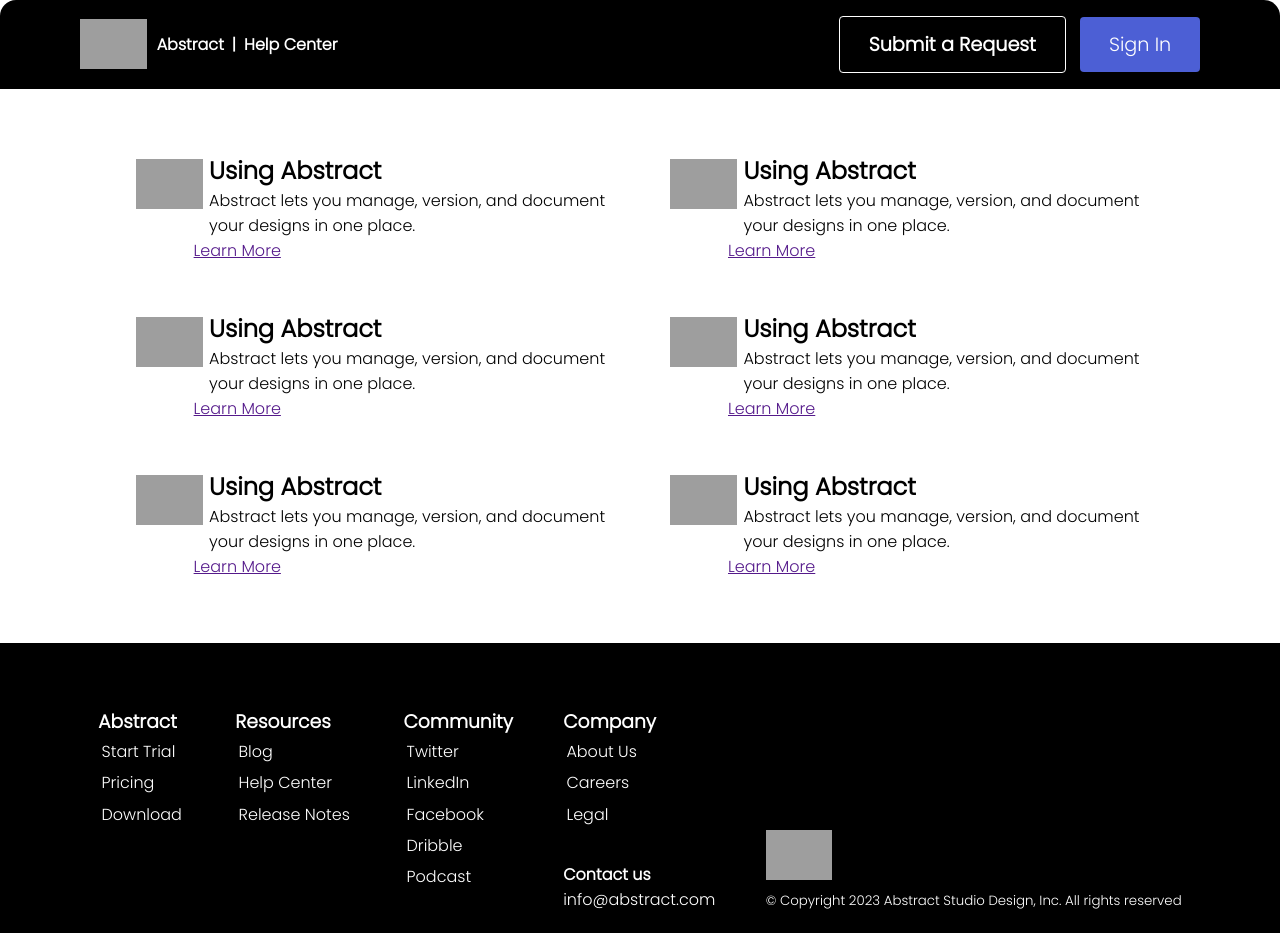
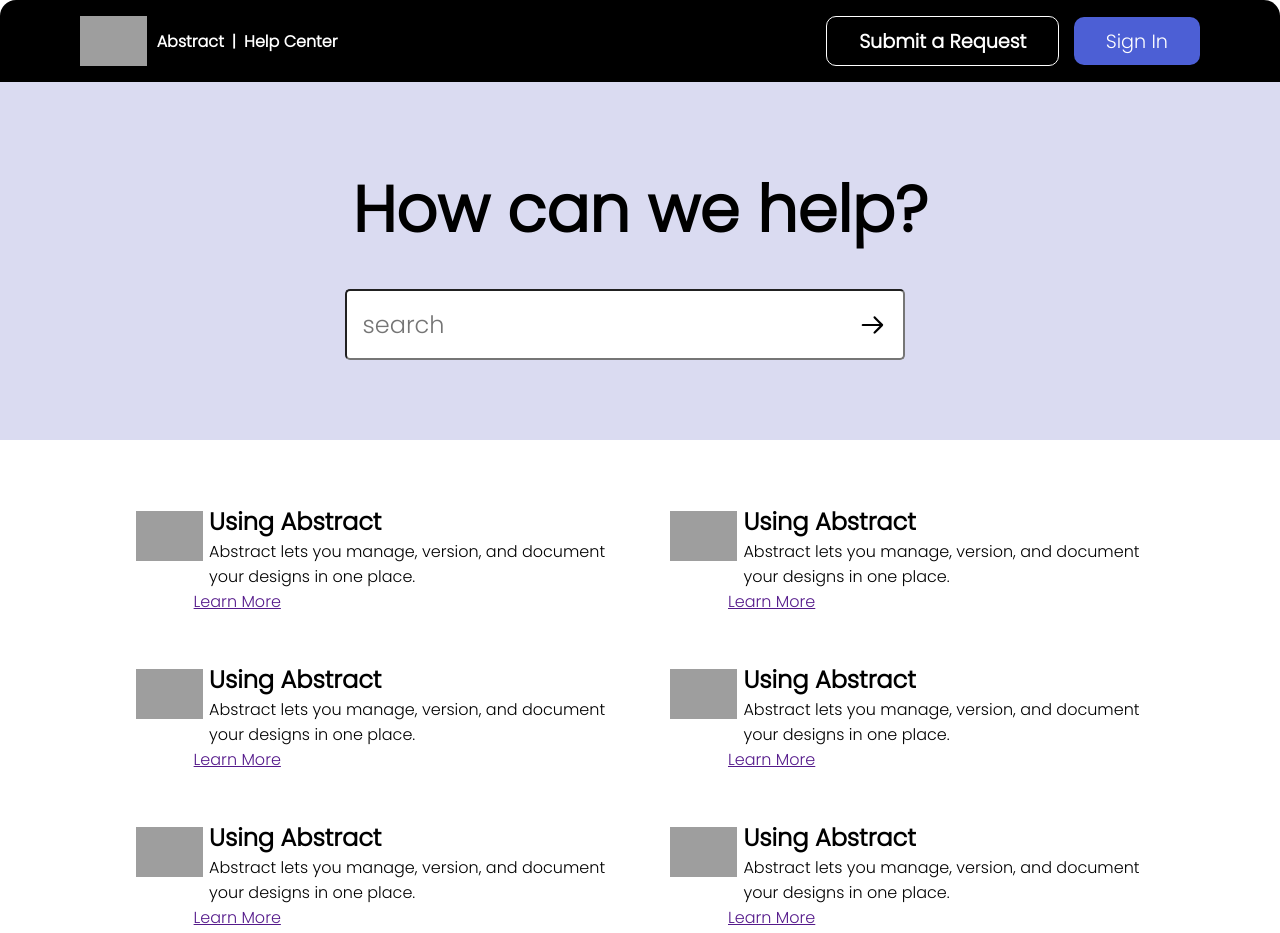
Before and after one commit to Ninnoss/Abstract-Project, a plain HTML site: page Index.html in a window 1280 px wide. Shown: the top 933 px of the page. Drawn offline with Linux system fonts and the light colour scheme; grey boxes are pictures that could not be loaded.

Commit message:
Search-section done

```diff
--- a/Index.html
+++ b/Index.html
@@ -33,6 +33,24 @@
         </div>
 
         <main>
+            <section class="search-section">
+                <h1>How can we help?</h1>
+                <form action="">
+                    <input type="search" placeholder="search" name="search">
+                    <svg class="arrow-svg" version="1.1" id="Layer_1" xmlns="http://www.w3.org/2000/svg" xmlns:xlink="http://www.w3.org/1999/xlink" x="0px"
+                        y="0px" viewBox="0 0 612 792" style="enable-background:new 0 0 612 792;" xml:space="preserve">
+                        <g>
+                            <path d="M446.3,417.18c-3.38,0-5.35,0-7.31,0c-107.35,0-214.7-0.02-322.05,0.04c-5.82,0-11.25-0.71-15.99-4.44
+                    		c-7.12-5.6-10.1-14.87-7.35-23.25c2.83-8.61,10.38-14.41,19.35-14.81c2-0.09,4-0.05,6-0.05c106.68,0,213.36,0,320.05,0
+                    		c1.96,0,3.92,0,7.21,0c-2.05-2.19-3.29-3.59-4.61-4.92c-35.82-35.85-71.67-71.68-107.48-107.53c-8.92-8.93-10.77-18.21-5.61-27.49
+                    		c6.34-11.4,21.01-14.53,31.38-6.64c1.85,1.41,3.53,3.05,5.17,4.7c48.34,48.32,96.66,96.66,144.99,145
+                    		c12.49,12.5,12.49,23.74-0.01,36.25c-48.56,48.58-97.11,97.15-145.68,145.71c-8.95,8.94-18.17,10.82-27.48,5.69
+                    		c-11.41-6.28-14.6-21-6.74-31.36c1.5-1.98,3.28-3.77,5.04-5.54c35.46-35.5,70.95-70.98,106.42-106.47
+                    		C442.88,420.82,444.1,419.49,446.3,417.18z"></path>
+                        </g>
+                    </svg>
+                </form>
+            </section>
             <section class="articles-container">
                 <article>
                     <img class="article-logo" src="https://theme.zdassets.com/theme_assets/2197739/aed6500f4da41c641f3de5d96247eb6654e9c386.png"
--- a/style.css
+++ b/style.css
@@ -30,10 +30,10 @@
 
 /* Button styles */
 .navbar-button {
-  padding: 0.8rem 1.8rem;
+  padding: 0.6rem 2rem;
   margin-left: 10px;
   border: none;
-  border-radius: 4px;
+  border-radius: 10px;
   cursor: pointer;
   transition: all 0.2s;
   font-size: 1.2rem;
@@ -68,6 +68,44 @@
 .abstract {
   cursor: pointer;
   margin-right: 0.5rem;
+}
+
+/* Search Section  */
+.search-section {
+  padding: 5rem;
+  text-align: center;
+  background-color: #dadbf1;
+}
+
+.search-section h1 {
+  font-size: 4rem;
+  margin-bottom: 2rem;
+}
+
+.search-section input {
+  width: 50%;
+  padding: 1rem;
+  border-radius: 5px;
+  font-size: 1.5rem;
+  /* border:none; */
+}
+
+.search-section input:focus {
+  border: #4c5fd5 solid 2px;
+  outline: none;
+}
+
+.arrow-svg {
+  height: 40px;
+  position: relative;
+  right: 3rem;
+  cursor: pointer;
+}
+
+.search-section form {
+  display: flex;
+  justify-content: center;
+  align-items: center;
 }
 
 /* Main Section =========================================================================>*/
```
